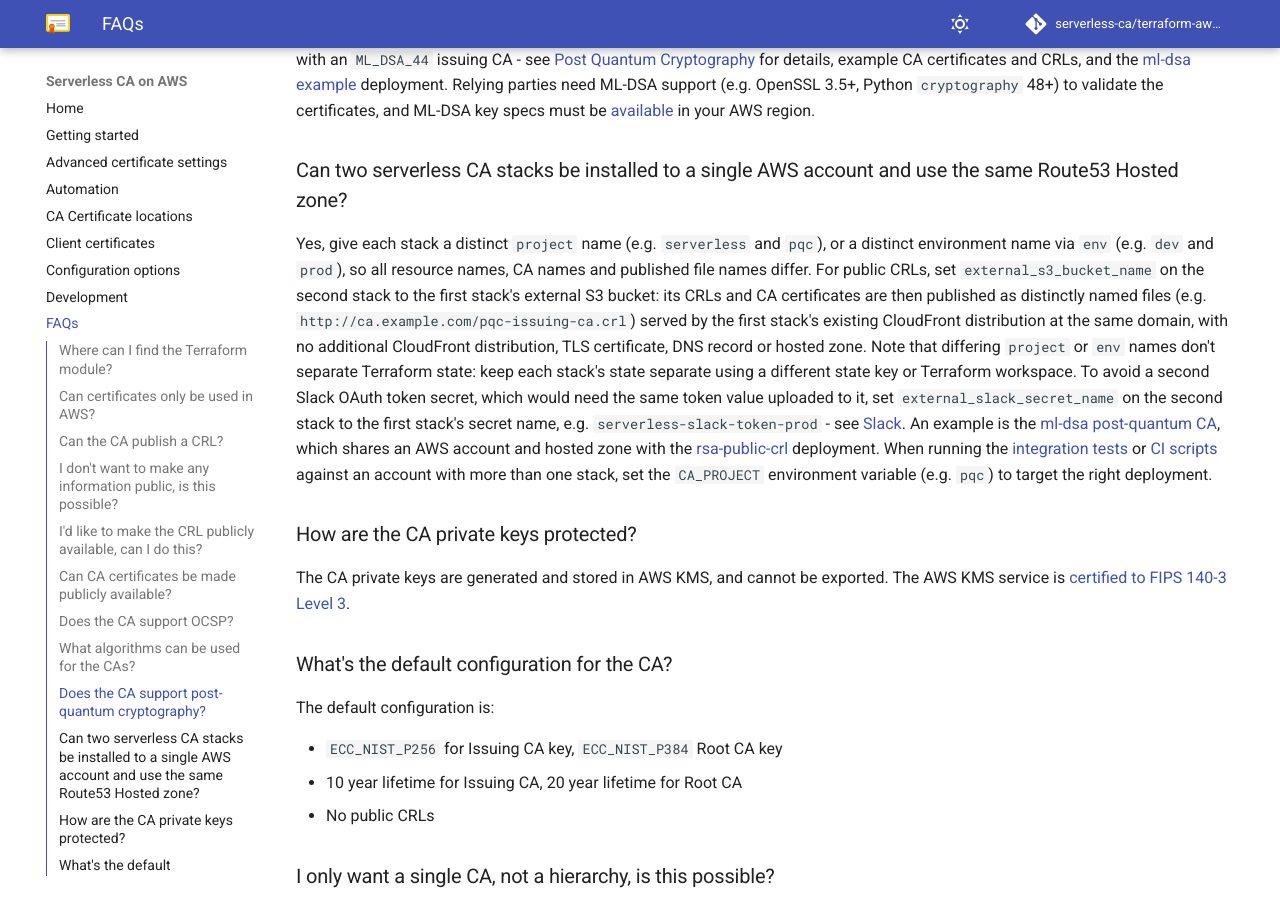
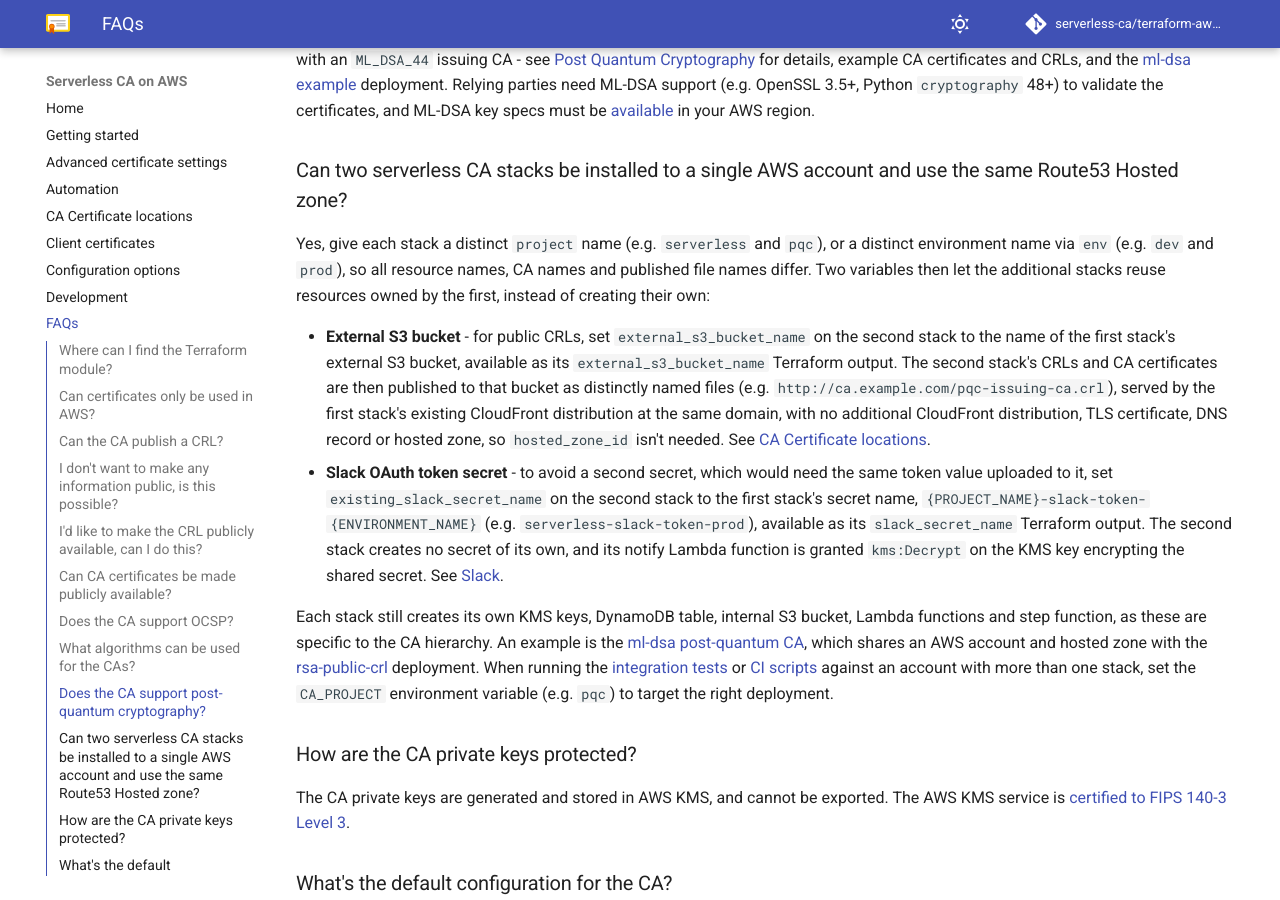
Before and after one commit to serverless-ca/terraform-aws-ca, an MkDocs documentation site: the page built from docs/faq.md, in a window 1280 px wide and 900 px high, scrolled down 1238 px. Built offline with MkDocs 1.6.1 and Material for MkDocs 9.7.7, drawn with Linux system fonts in a browser that asks for light colours; comment, search, counter and statistics services are not loaded.

Commit message:
Optionally share single Slack token AWS Secret across multiple CAs

```diff
--- a/docs/faq.md
+++ b/docs/faq.md
@@ -42,17 +42,26 @@
 ### Can two serverless CA stacks be installed to a single AWS account and use the same Route53 Hosted zone?
 Yes, give each stack a distinct `project` name (e.g. `serverless` and `pqc`), or a
 distinct environment name via `env` (e.g. `dev` and `prod`), so all resource names,
-CA names and published file names differ. For public CRLs, set
-`external_s3_bucket_name` on the second stack to the first stack's external S3 bucket:
-its CRLs and CA certificates are then published as distinctly named files (e.g.
-`http://ca.example.com/pqc-issuing-ca.crl`) served by the first stack's existing
-CloudFront distribution at the same domain, with no additional CloudFront distribution,
-TLS certificate, DNS record or hosted zone. Note that differing `project` or `env`
-names don't separate Terraform state: keep each stack's state separate using a
-different state key or Terraform workspace. To avoid a second Slack OAuth token secret,
-which would need the same token value uploaded to it, set `external_slack_secret_name` on
-the second stack to the first stack's secret name, e.g. `serverless-slack-token-prod` -
-see [Slack](slack.md). An example is the
+CA names and published file names differ. Two variables then let the additional stacks
+reuse resources owned by the first, instead of creating their own:
+
+* **External S3 bucket** - for public CRLs, set `external_s3_bucket_name` on the second
+  stack to the name of the first stack's external S3 bucket, available as its
+  `external_s3_bucket_name` Terraform output. The second stack's CRLs and CA certificates
+  are then published to that bucket as distinctly named files (e.g.
+  `http://ca.example.com/pqc-issuing-ca.crl`), served by the first stack's existing
+  CloudFront distribution at the same domain, with no additional CloudFront distribution,
+  TLS certificate, DNS record or hosted zone, so `hosted_zone_id` isn't needed. See
+  [CA Certificate locations](locations.md).
+* **Slack OAuth token secret** - to avoid a second secret, which would need the same token
+  value uploaded to it, set `existing_slack_secret_name` on the second stack to the first
+  stack's secret name, `{PROJECT_NAME}-slack-token-{ENVIRONMENT_NAME}` (e.g.
+  `serverless-slack-token-prod`), available as its `slack_secret_name` Terraform output.
+  The second stack creates no secret of its own, and its notify Lambda function is granted
+  `kms:Decrypt` on the KMS key encrypting the shared secret. See [Slack](slack.md).
+
+Each stack still creates its own KMS keys, DynamoDB table, internal S3 bucket, Lambda
+functions and step function, as these are specific to the CA hierarchy. An example is the
 [ml-dsa post-quantum CA](https://github.com/serverless-ca/terraform-aws-ca/tree/main/examples/ml-dsa),
 which shares an AWS account and hosted zone with the
 [rsa-public-crl](https://github.com/serverless-ca/terraform-aws-ca/tree/main/examples/rsa-public-crl)
```
Also changed, not shown: docs/reference.md (+1 -1 lines), docs/slack.md (+1 -1 lines), examples/ml-dsa/README.md (+1 -1 lines), 4 other files.
